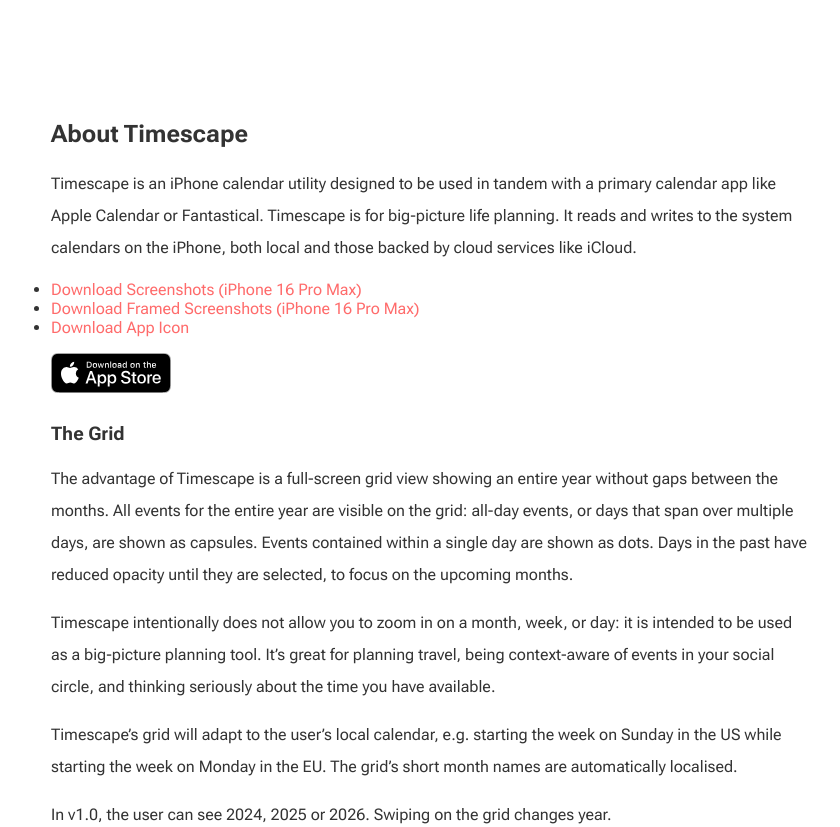
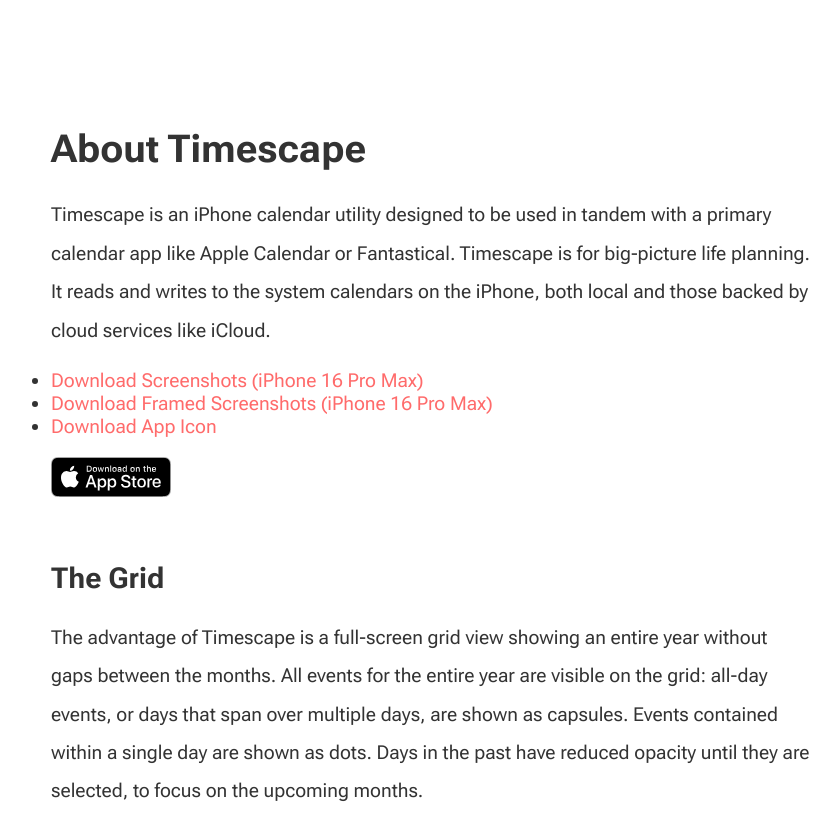
Before and after one commit to mattjamesod/andhash39, a Jekyll site: the page built from portfolio/timescape/press-kit.markdown, in a window 1280 px wide. Shown: the top 827 px of the page, without its empty margins (209-1049 px from the left). Built offline with Jekyll 4.4.1, drawn with Linux system fonts in a browser that asks for light colours; some web fonts are replaced; grey boxes are pictures that could not be loaded.

Commit message:
css tweaks

```diff
--- a/assets/css/blog.css
+++ b/assets/css/blog.css
@@ -1,8 +1,3 @@
-
-h1 {
-  text-align: center;
-}
-
 .post-list {
   margin-left: 0;
   list-style: none;
--- a/assets/css/main.css
+++ b/assets/css/main.css
@@ -10,6 +10,7 @@
 	@media (prefers-color-scheme: light) {
 		--background-color: var(--neutral-one);
 		--text-color: var(--neutral-two);
+		--text-color-secondary: var(--neutral-four);
 		--highlight: var(--accent-two);
 		--subtle-highlight: var(--neutral-three);
 	}
@@ -17,6 +18,7 @@
 	@media (prefers-color-scheme: dark) {
 		--background-color: var(--main);
 		--text-color: var(--neutral-one);
+		--text-color-secondary: var(--neutral-one);
 		--highlight: var(--accent-two);
 		--subtle-highlight: var(--neutral-three);
 	}
@@ -28,6 +30,7 @@
 		--neutral-one: #gagaga;
 		--neutral-two: #333333;
 		--neutral-three: #F5F5F5;
+		--neutral-four: #6B7280;
 	}
 
 	@media (prefers-color-scheme: dark) {
@@ -37,6 +40,7 @@
 		--neutral-one: #F5F5F5;
 		--neutral-two: #FFFFFF;
 		--neutral-three: #233146;
+		--neutral-four: #9CA3AF;
 	}
 }
 
@@ -92,8 +96,13 @@
 	color: var(--text-color);
 }
 
+h2, h3 {
+	margin-top: 50px;
+}
+
 body {
 	gap: 1rem;
+	font-size: 1.2rem;
 }
 
 nav ul {
@@ -136,8 +145,6 @@
 
 ul, menu, dir {
 	display: block;
-	margin-block-start: 0em;
-	margin-block-end: 0em;
 	padding-inline-start: 0px;
 }
 
--- a/portfolio/timescape/press-kit.markdown
+++ b/portfolio/timescape/press-kit.markdown
@@ -1,7 +1,7 @@
 ---
 layout: just-footer
 ---
-## About Timescape
+# About Timescape
 
 Timescape is an iPhone calendar utility designed to be used in tandem with a primary calendar app like Apple Calendar or Fantastical. Timescape is for big-picture life planning. It reads and writes to the system calendars on the iPhone, both local and those backed by cloud services like iCloud.
 
@@ -14,7 +14,7 @@
 </a>
 
 
-### The Grid
+## The Grid
 
 
 The advantage of Timescape is a full-screen grid view showing an entire year without gaps between the months. All events for the entire year are visible on the grid: all-day events, or days that span over multiple days, are shown as capsules. Events contained within a single day are shown as dots. Days in the past have reduced opacity until they are selected, to focus on the upcoming months.
@@ -27,23 +27,23 @@
 
 <img src="/assets/press/timescape-framed-screenshots/CarouselView.png" alt="Timescape Carousel" style="display: block; margin-left: auto; margin-right: auto;max-width:50%; height:auto;">
 
-### Event Controls
+## Event Controls
 
 When a day is selected by tapping on its square on the grid, or by using the controls at the bottom, any events on that day will be shown in a compact ribbon above the controls. This keeps focus on the grid.
 
 Events can be created, edited, or deleted directly from Timescape. v1.0 a subset of the event properties provided by Apple's EventKit can be seen and modified.
 
-### Calendar Filters
+## Calendar Filters
 
 To keep focus on the big picture, Timescape allows you to hide calendars that you might want to see in a primary calendar app. This is part of onboarding, and can be changed at any time from settings.
 
-### Pricing
+## Pricing
 
 Timescape has a hard paywall in onboarding. A monthly subscription is $0.99 or regional equivalents, while a yearly subscription is $4.99 or equivalents. Both include a 7-day free trial.
 
 Users are encouraged in the paywall view to use the monthly subscription temporarily, as a planning tool when thinking about an upcoming year or season.
 
-## About the Developer
+# About the Developer
 
 I'm Matthew O'Donnell, a London-based developer with 5 years of experience. I'm a web developer by day, and make indie apps by night.
 
```
Also changed, not shown: assets/images/matthew-bike.jpg (added), 1 other file.
